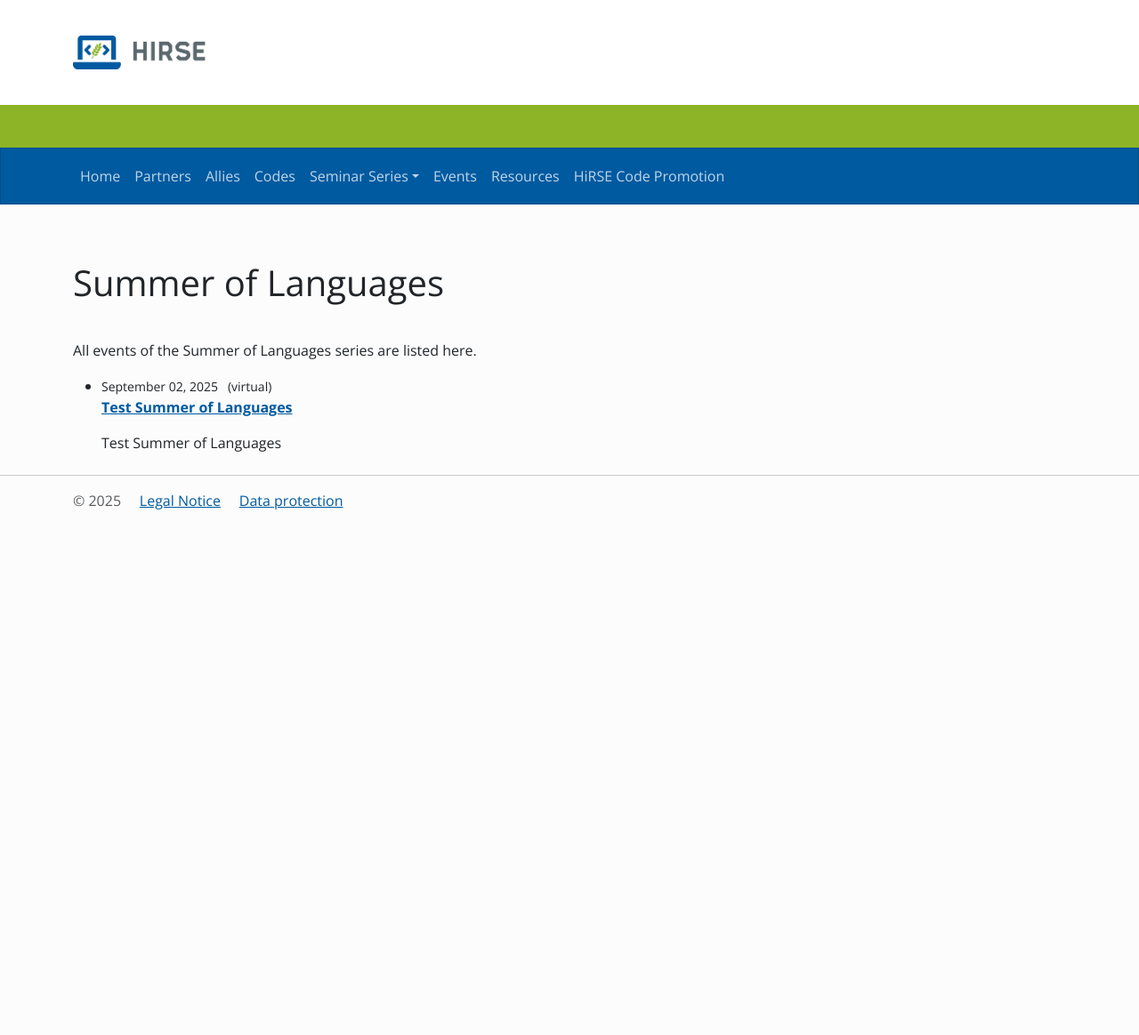
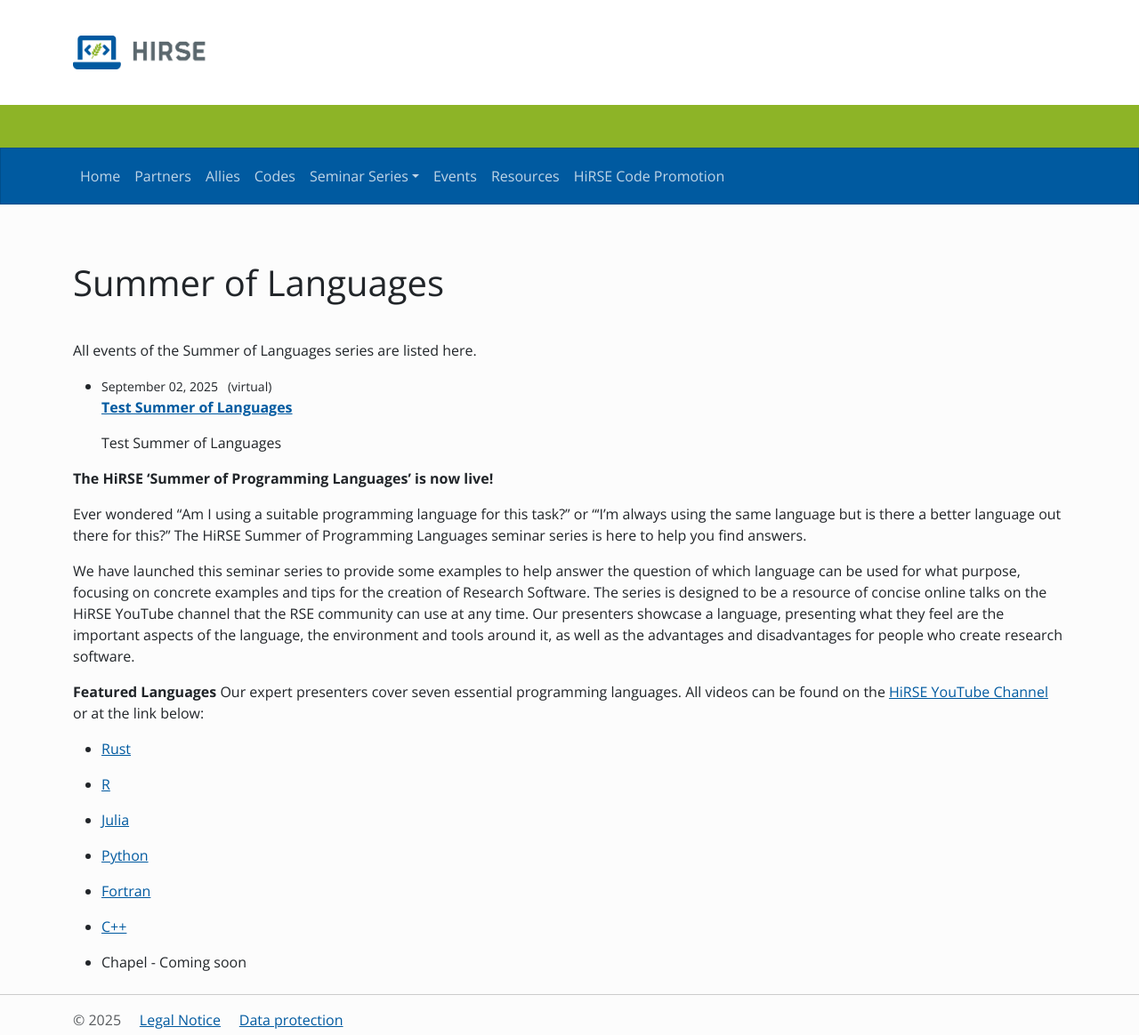
Before and after one commit to Helmholtz-HiRSE/helmholtz-hirse.github.io, a Jekyll site: the page built from _summer_of_languages/index.md, in a window 1280 px wide. Shown: the whole page at 89% size. Built offline with Jekyll 4.4.1, drawn with Linux system fonts in a browser that asks for light colours; nearby versions of some CDN libraries; before the commit the page ends 900 px from its top, so only the background shows below that.

Commit message:
Update index.md

```diff
--- a/_summer_of_languages/index.md
+++ b/_summer_of_languages/index.md
@@ -27,3 +27,26 @@ All events of the Summer of Languages series are listed here.
     {% endunless %}
   {% endfor %}
 </ul>
+
+**The HiRSE ‘Summer of Programming Languages’ is now live!**
+
+Ever wondered "Am I using a suitable programming language for this task?" or "‘I’m always using the same language but is there a better language out there for this?" The HiRSE Summer of Programming Languages seminar series is here to help you find answers.
+
+We have launched this seminar series to provide some examples to help answer the question of which language can be used for what purpose, focusing on concrete examples and tips for the creation of Research Software. The series is designed to be a resource of concise online talks on the HiRSE YouTube channel that the RSE community can use at any time. Our presenters showcase a language, presenting what they feel are the important aspects of the language, the environment and tools around it, as well as the advantages and disadvantages for people who create research software.
+
+**Featured Languages**
+Our expert presenters cover seven essential programming languages. All videos can be found on the [HiRSE YouTube Channel](https://www.youtube.com/@Helmholtz_Platform_for_RSE) or at the link below:
+
+* [Rust](https://www.youtube.com/watch?v=cQKt8ur5kwI&list=PLzCxBiTw83ujLTspm2lP6fMMHQkJaz7kc&index=6&t=33s)
+
+* [R](https://www.youtube.com/watch?v=92Sixju0qYQ&list=PLzCxBiTw83ujLTspm2lP6fMMHQkJaz7kc&index=5&t=726s)
+
+* [Julia](https://www.youtube.com/watch?v=tShA102zIwk&list=PLzCxBiTw83ujLTspm2lP6fMMHQkJaz7kc&index=4&t=5s)
+
+* [Python](https://www.youtube.com/watch?v=nGpRvzGyM20&list=PLzCxBiTw83ujLTspm2lP6fMMHQkJaz7kc&index=2)
+
+* [Fortran](https://www.youtube.com/watch?v=Gv5IjWMLvcQ&list=PLzCxBiTw83ujLTspm2lP6fMMHQkJaz7kc&index=3)
+
+* [C++](https://www.youtube.com/watch?v=CwzLqCA7XoU&list=PLzCxBiTw83ujLTspm2lP6fMMHQkJaz7kc&index=1)
+
+* Chapel - Coming soon
```
